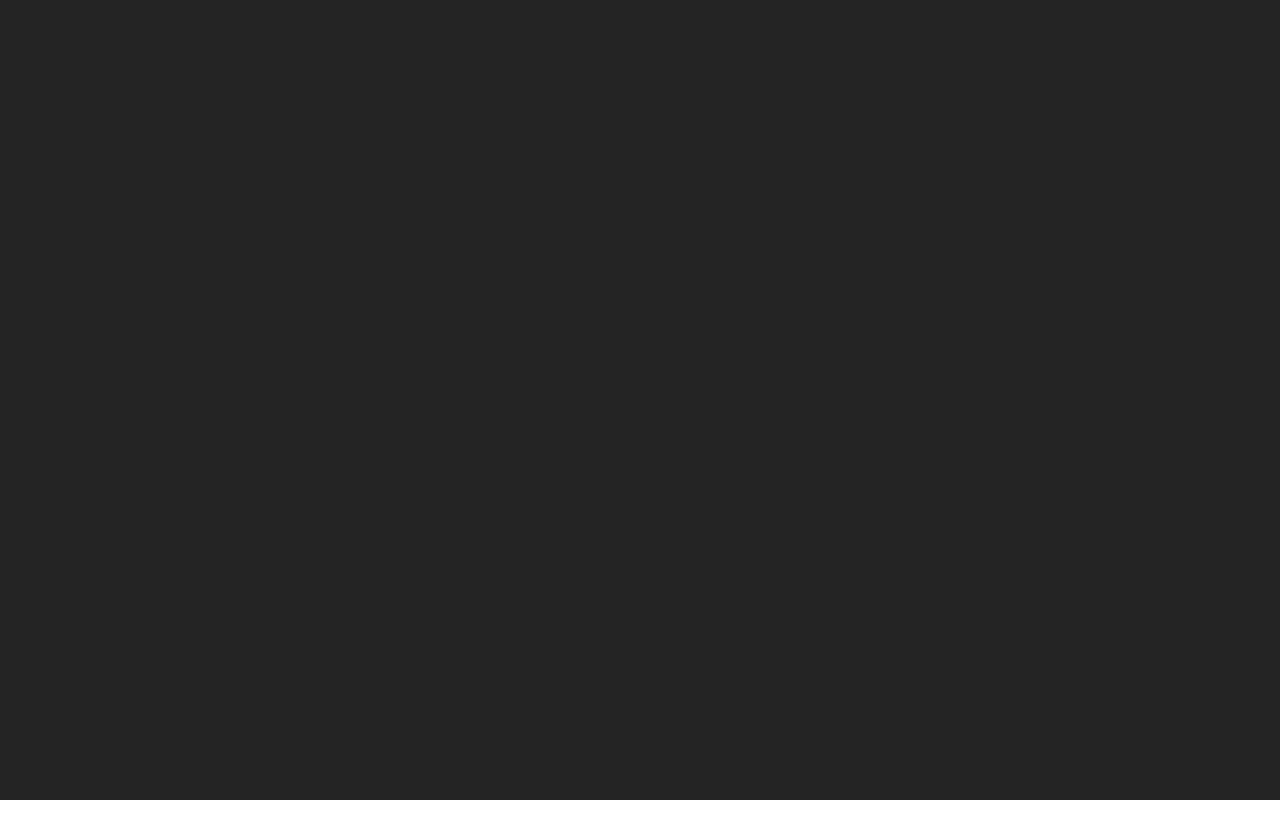
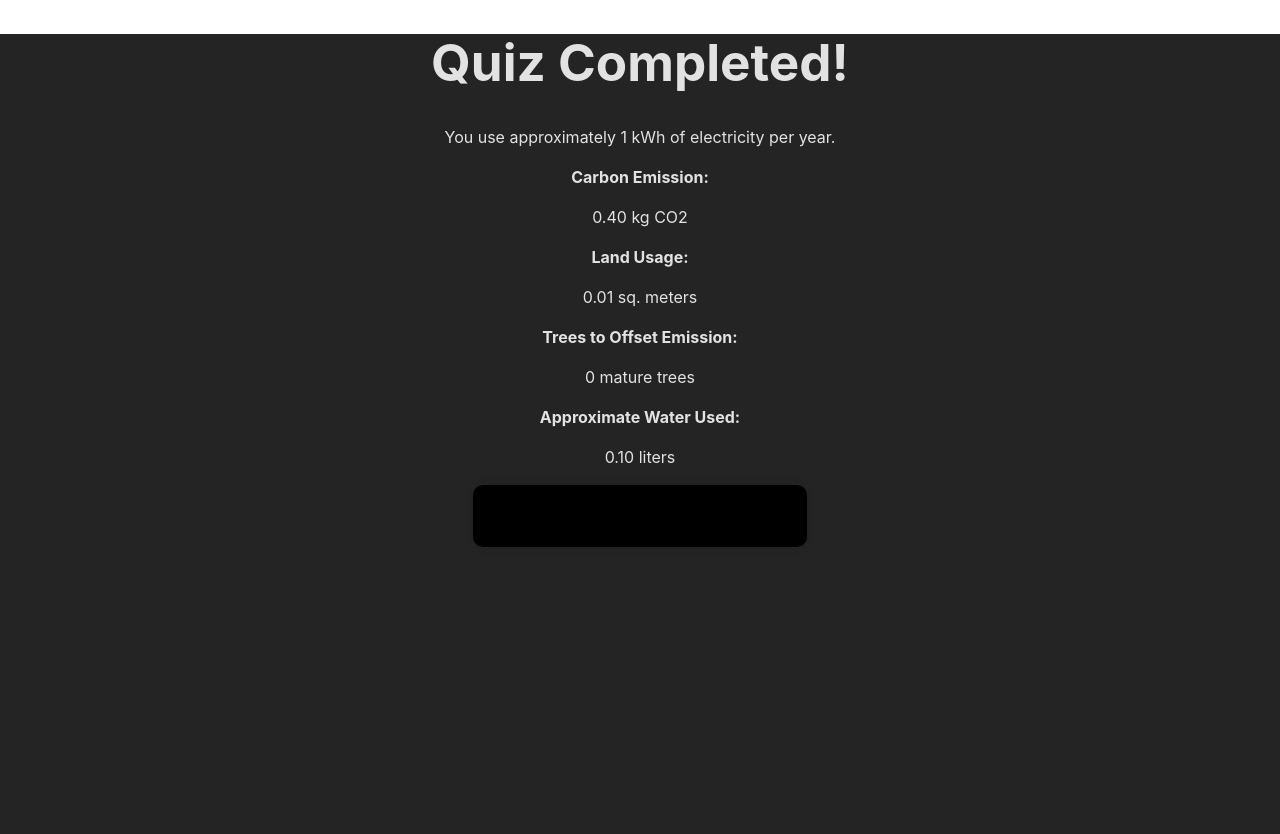
Before and after one commit to cnowdev/ForsythHacks23, a React (Vite) app: page /results/1 in a window 1280 px wide. Before the commit this address had no page. Before the commit the page ends 800 px from the top, so only its background shows below. Built offline with nearby package versions, Linux system fonts and the light colour scheme.

Commit message:
ima go bonkers if we win

```diff
--- a/src/App.tsx
+++ b/src/App.tsx
@@ -13,7 +13,7 @@ function App() {
       <div>
         <Routes>
           <Route path='/' element={<Quiz/>}/>
-          <Route path='/results' element={<EndScreen kWh={0}/>}/>
+          <Route path='/results/:usage' element={<EndScreen kWh={0}/>}/>
         </Routes>
       </div>
     </>
--- a/src/components/Quiz.tsx
+++ b/src/components/Quiz.tsx
@@ -1,6 +1,11 @@
 import { useState } from 'react';
 import './Quiz.css';
+
+import { useNavigate } from 'react-router-dom'
+
 const Quiz = () => {
+
+    const navigate = useNavigate();
   const questions = [
     {
       question: 'hello?',
@@ -70,7 +75,7 @@ const Quiz = () => {
   const handleHourSubmit = (hourInput: number, EusagePerHr: number) => {
     const nextQuestion = currentQuestion + 1;
     if(nextQuestion == questions.length){
-      setEnd(true)
+      navigate(`/results/${totalEUsage * 365}`)
     }
     console.log(hourInput, EusagePerHr);
 
--- a/src/endscreen.tsx
+++ b/src/endscreen.tsx
@@ -2,17 +2,21 @@ import React from 'react';
 import { useSpring, animated } from 'react-spring';
 import {useState} from 'react';
 import './endscreen.css'
+import { useParams } from 'react-router-dom';
 
-const EndScreen = ({ kWh }: {kWh:number}) => {
+const EndScreen = ({ kWh}: {kWh:number}) => {
+
+
+  let { usage } = useParams()
   const carbonEmissionFactor = 0.4; // kg of CO2 per kWh
   const landUsageFactor = 0.015; // square meters of land per kWh
   const treesSavedFactor = 0.0059; // number of trees saved per kWh
   const waterSavedFactor = 0.1; // liters of water saved per kWh
 
-  const carbonEmission = (kWh * carbonEmissionFactor).toFixed(2);
-  const landUsage = (kWh * landUsageFactor).toFixed(2);
-  const treesSaved = Math.round(kWh * treesSavedFactor);
-  const waterSaved = (kWh * waterSavedFactor).toFixed(2);
+  const carbonEmission = (usage * carbonEmissionFactor).toFixed(2);
+  const landUsage = (usage * landUsageFactor).toFixed(2);
+  const treesSaved = Math.round(usage * treesSavedFactor);
+  const waterSaved = (usage * waterSavedFactor).toFixed(2);
 
   const [nextPage, setNextPage] = useState(0);
   // Animation for visual elements
@@ -29,7 +33,7 @@ const EndScreen = ({ kWh }: {kWh:number}) => {
     {nextPage === 0 ? (
        <animated.div className="end-screen" style={fadeIn}>
        <h1>Quiz Completed!</h1>
-       <p>You use approximately {kWh} kWh of electricity per year.</p>
+       <p>You use approximately {usage} kWh of electricity per year.</p>
 
        <div className="additional-facts">
          <div>
@@ -54,7 +58,7 @@ const EndScreen = ({ kWh }: {kWh:number}) => {
     ) : (
       <>
       <h1>Quiz Completed!</h1>
-       <p>You use approximately {kWh} kWh of electricity per year.</p>
+       <p>You use approximately {usage} kWh of electricity per year.</p>
        <p>Heres some tips to help you lower that!</p>
 
        <ol>
@@ -78,6 +82,9 @@ const EndScreen = ({ kWh }: {kWh:number}) => {
         <li>Conduct a home energy audit for efficiency.</li>
       </ol>
 
+      <button className='quiz-score-section' onClick={() => {
+        console.log(usage);
+      }}>Debug</button>
 
       </>
     )}
```
